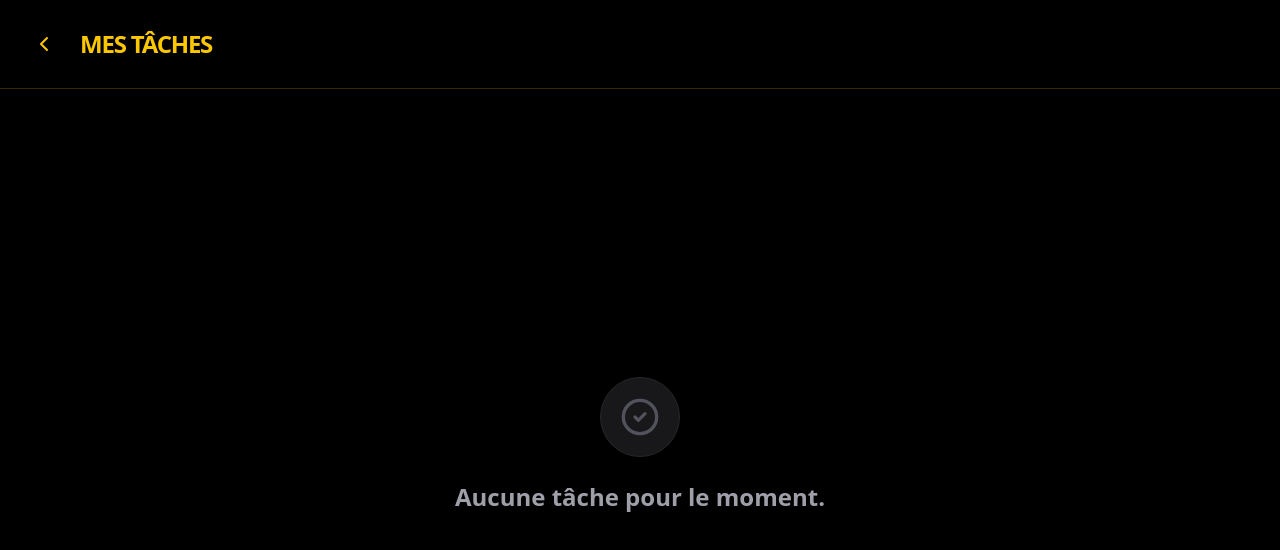
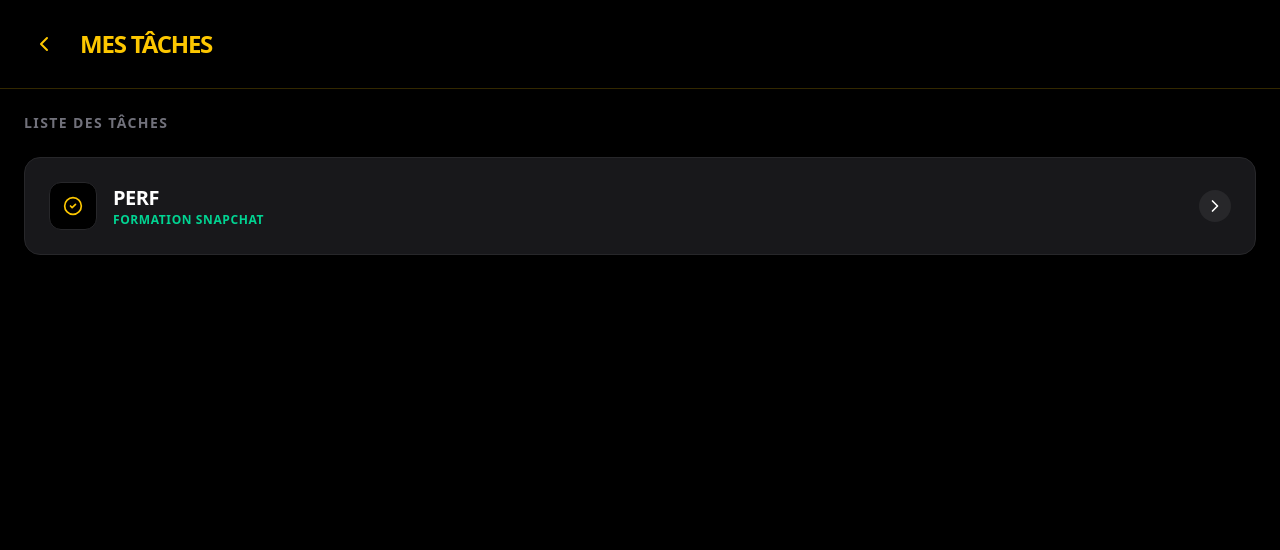
Before and after one commit to layiacademy1-sketch/SAIDA, a React (Vite) app: page / in a window 1280 px wide. Both pictures are taken after a click on the button "MES TÂCHES". Shown: the top 550 px of the page. Built offline with nearby package versions, Linux system fonts and the light colour scheme.

Commit message:
feat(App): Add task detail page
Introduces a new 'task-detail' page to the application, allowing users to view specific task information. Updates navigation and state management to accommodate this new feature.

```diff
--- a/src/App.tsx
+++ b/src/App.tsx
@@ -8,7 +8,7 @@ import { motion, AnimatePresence } from 'motion/react';
 import { Flower, ChevronLeft, Briefcase, Wallet, TrendingUp, Calendar, CheckCircle2, Construction } from 'lucide-react';
 
 // --- Types ---
-type Page = 'home' | 'business-list' | 'business-detail' | 'tasks';
+type Page = 'home' | 'business-list' | 'business-detail' | 'tasks' | 'task-detail';
 
 interface BusinessData {
   id: string;
@@ -18,6 +18,26 @@ interface BusinessData {
   tasks?: string;
   isComingSoon?: boolean;
 }
+
+interface TaskData {
+  id: string;
+  name: string;
+  tag: string;
+  phone: string;
+  price: string;
+  snapchat?: string;
+}
+
+const TASKS: TaskData[] = [
+  {
+    id: 'perf-77',
+    name: 'PERF',
+    tag: 'formation Snapchat',
+    phone: 'non communiquer',
+    price: '150€',
+    snapchat: 'perf.77',
+  },
+];
 
 const BUSINESSES: BusinessData[] = [
   {
@@ -110,9 +130,11 @@ export default function App() {
   const [isLoading, setIsLoading] = useState(true);
   const [currentPage, setCurrentPage] = useState<Page>('home');
   const [selectedBusiness, setSelectedBusiness] = useState<BusinessData | null>(null);
+  const [selectedTask, setSelectedTask] = useState<TaskData | null>(null);
 
-  const navigateTo = (page: Page, business: BusinessData | null = null) => {
-    setSelectedBusiness(business);
+  const navigateTo = (page: Page, data: any = null) => {
+    if (page === 'business-detail') setSelectedBusiness(data);
+    if (page === 'task-detail') setSelectedTask(data);
     setCurrentPage(page);
     window.scrollTo(0, 0);
   };
@@ -175,11 +197,98 @@ export default function App() {
           >
             <Header title="MES TÂCHES" onBack={() => navigateTo('home')} />
 
-            <main className="flex-grow flex flex-col items-center justify-center p-6 text-center space-y-6">
-              <div className="w-20 h-20 bg-zinc-900 rounded-full flex items-center justify-center border border-zinc-800">
-                <CheckCircle2 size={40} className="text-zinc-600" />
+            <main className="p-6 space-y-4">
+              <p className="text-zinc-500 text-sm uppercase font-bold tracking-widest mb-6">Liste des tâches</p>
+
+              <div className="grid grid-cols-1 gap-4">
+                {TASKS.map((task) => (
+                  <button
+                    key={task.id}
+                    onClick={() => navigateTo('task-detail', task)}
+                    className="group bg-zinc-900 border border-zinc-800 p-6 rounded-2xl flex items-center justify-between hover:border-yellow-400/50 transition-all active:scale-[0.98]"
+                  >
+                    <div className="flex items-center space-x-4">
+                      <div className="w-12 h-12 bg-black border border-zinc-800 rounded-xl flex items-center justify-center group-hover:border-yellow-400 transition-colors">
+                        <CheckCircle2 className="text-yellow-400" size={20} />
+                      </div>
+                      <div className="flex flex-col items-start">
+                        <span className="text-xl font-black tracking-tight">{task.name}</span>
+                        <span className="text-xs font-bold text-emerald-400 uppercase tracking-wider">{task.tag}</span>
+                      </div>
+                    </div>
+                    <div className="w-8 h-8 rounded-full bg-zinc-800 flex items-center justify-center group-hover:bg-yellow-400 group-hover:text-black transition-all">
+                      <ChevronLeft size={20} className="rotate-180" />
+                    </div>
+                  </button>
+                ))}
               </div>
-              <p className="text-2xl font-bold text-zinc-400">Aucune tâche pour le moment.</p>
+
+              {TASKS.length === 0 && (
+                <div className="flex flex-col items-center justify-center py-20 text-center space-y-6">
+                  <div className="w-20 h-20 bg-zinc-900 rounded-full flex items-center justify-center border border-zinc-800">
+                    <CheckCircle2 size={40} className="text-zinc-600" />
+                  </div>
+                  <p className="text-2xl font-bold text-zinc-400">Aucune tâche pour le moment.</p>
+                </div>
+              )}
+            </main>
+          </motion.div>
+        )}
+
+        {currentPage === 'task-detail' && selectedTask && (
+          <motion.div
+            key="task-detail"
+            initial={{ opacity: 0, scale: 0.95 }}
+            animate={{ opacity: 1, scale: 1 }}
+            exit={{ opacity: 0, scale: 1.05 }}
+            className="flex flex-col min-h-screen"
+          >
+            <Header title={selectedTask.name} onBack={() => navigateTo('tasks')} />
+
+            <main className="p-6 space-y-6">
+              <div className="bg-zinc-900 border border-zinc-800 p-8 rounded-[2rem] space-y-8">
+                <div className="flex items-center space-x-4">
+                  <div className="w-14 h-14 bg-yellow-400 rounded-2xl flex items-center justify-center">
+                    <Briefcase className="text-black" size={28} />
+                  </div>
+                  <div>
+                    <h2 className="text-3xl font-black">{selectedTask.name}</h2>
+                    <span className="text-emerald-400 font-bold uppercase tracking-widest text-xs">{selectedTask.tag}</span>
+                  </div>
+                </div>
+
+                <div className="h-px bg-zinc-800 w-full" />
+
+                <div className="space-y-6">
+                  <h3 className="text-yellow-400 font-black uppercase tracking-widest text-sm">Information :</h3>
+
+                  <div className="space-y-4">
+                    <div className="flex flex-col space-y-1">
+                      <span className="text-zinc-500 text-xs font-bold uppercase tracking-wider">Numéro de téléphone</span>
+                      <span className="text-xl font-bold text-white">{selectedTask.phone}</span>
+                    </div>
+
+                    {selectedTask.snapchat && (
+                      <div className="flex flex-col space-y-1">
+                        <span className="text-zinc-500 text-xs font-bold uppercase tracking-wider">Snapchat</span>
+                        <span className="text-xl font-bold text-white">{selectedTask.snapchat}</span>
+                      </div>
+                    )}
+
+                    <div className="flex flex-col space-y-1">
+                      <span className="text-zinc-500 text-xs font-bold uppercase tracking-wider">Prix Devis</span>
+                      <span className="text-3xl font-black text-yellow-400">{selectedTask.price}</span>
+                    </div>
+                  </div>
+                </div>
+              </div>
+
+              <div className="p-6 bg-zinc-900/50 border border-zinc-800 rounded-2xl flex items-center space-x-4">
+                <div className="w-10 h-10 bg-emerald-400/10 rounded-full flex items-center justify-center">
+                  <CheckCircle2 className="text-emerald-400" size={20} />
+                </div>
+                <p className="text-zinc-400 text-sm font-medium">Tâche en cours de traitement</p>
+              </div>
             </main>
           </motion.div>
         )}
```
